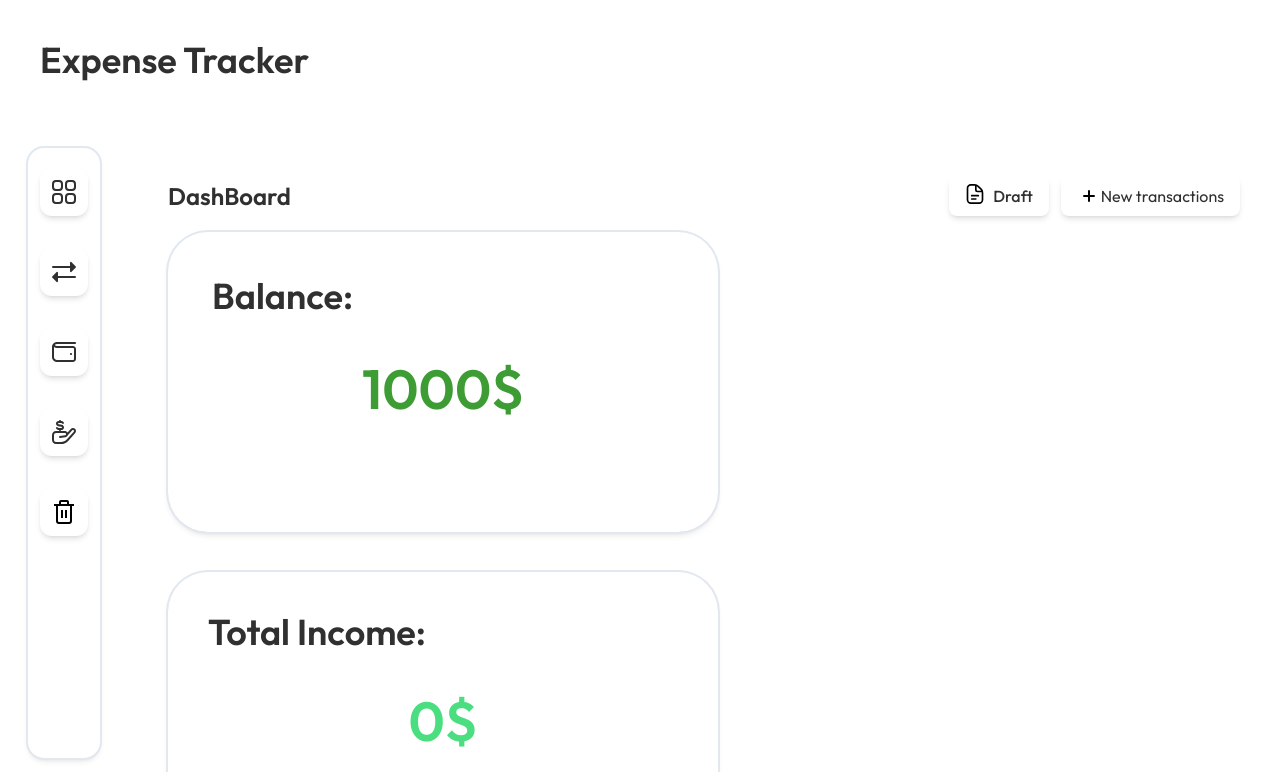
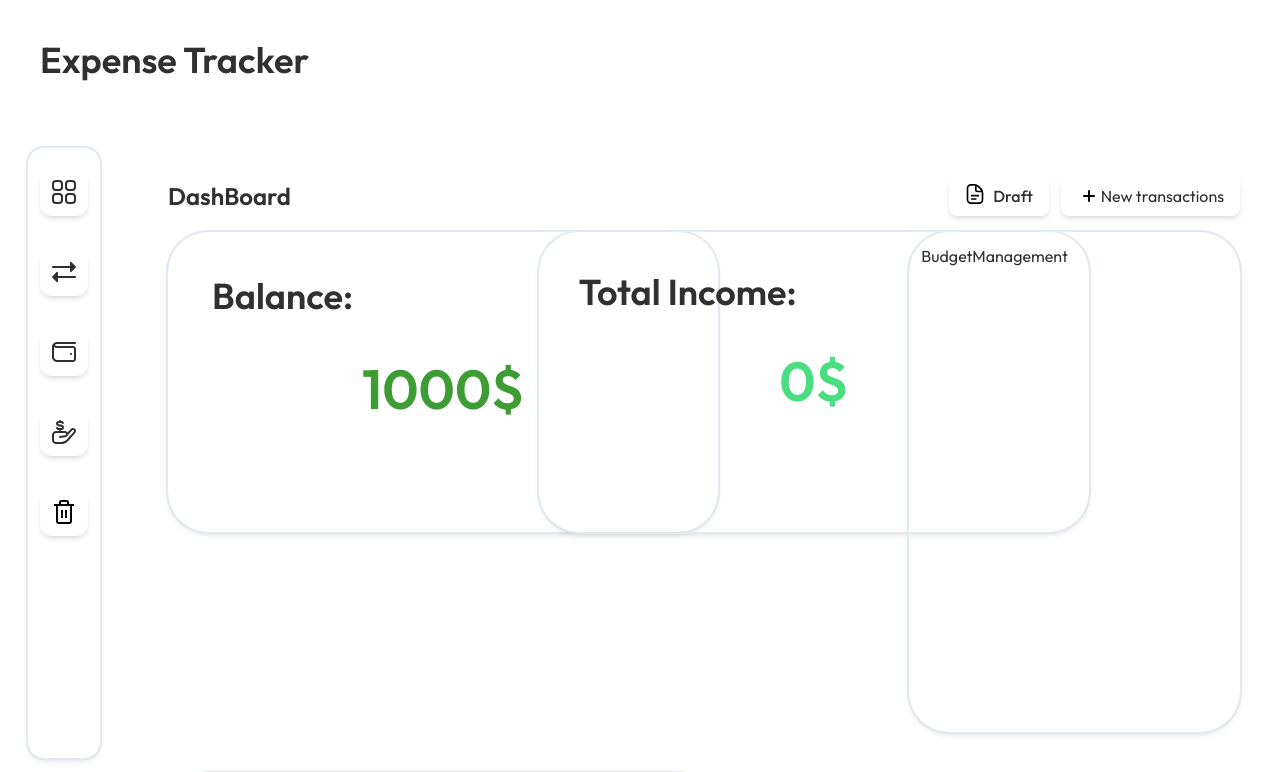
Before and after one commit to reyuer10/react-expense-tracker, a React (Vite) app: page / in a window 1280 px wide. Shown: the top 772 px of the page. Built offline with nearby package versions, Linux system fonts and the light colour scheme.

Commit message:
commit changes at 2:00AM

```diff
--- a/src/modal/Modal.jsx
+++ b/src/modal/Modal.jsx
@@ -31,7 +31,6 @@ export default function Modal({
           <div className="text-right fill-current">
             <button onClick={handleCloseModal} className="p-3">
               <svg
-
                 xmlns="http://www.w3.org/2000/svg"
                 id="Outline"
                 viewBox="0 0 24 24"
--- /dev/null
+++ b/src/pages/dashboard/BudgetManagement.jsx
@@ -0,0 +1,9 @@
+import React from "react";
+
+export default function BudgetManagement() {
+  return (
+    <div className="shadow-md p-3 rounded-[40px] h-[calc(100vh-300px)] ring-2 ring-slate-200">
+      BudgetManagement
+    </div>
+  );
+}
--- a/src/pages/dashboard/DashBoard.jsx
+++ b/src/pages/dashboard/DashBoard.jsx
@@ -19,6 +19,7 @@ import { close_modal, open_modal } from "../../features/transactionSlice";
 import ExpensesEntry from "../entry/ExpensesEntry";
 import IncomeEntry from "../entry/IncomeEntry";
 import DraftButton from "../button/DraftButton";
+import BudgetManagement from "./BudgetManagement";
 
 export default function DashBoard() {
   const dispatch = useDispatch();
@@ -29,35 +30,19 @@ export default function DashBoard() {
     (state) => state.transaction.modalTransactions
   );
 
-  const handleOpenModal = () => {
-    dispatch(open_modal());
-  };
-
-  const handleCloseModal = () => {
-    dispatch(close_modal());
-  };
-
-  const handleOpenExpense = () => {
-    setIsUserChooseExpense(true);
-  };
-
-  const handleCloseExpense = () => {
-    setIsUserChooseExpense(false);
-  };
-
-  const handleOpenIncome = () => {
-    setIsUserChooseIncome(true);
-  };
-
-  const handleCloseIncome = () => {
-    setIsUserChooseIncome(false);
-  };
+  const handleOpenModal = () => dispatch(open_modal());
+  const handleCloseModal = () => dispatch(close_modal());
+  const handleOpenExpense = () => setIsUserChooseExpense(true);
+  const handleCloseExpense = () => setIsUserChooseExpense(false);
+  const handleOpenIncome = () => setIsUserChooseIncome(true);
+  const handleCloseIncome = () => setIsUserChooseIncome(false);
 
   const dashBoardComponent = [
     { id: 1, component: <Balance /> },
     { id: 2, component: <TotalIncome /> },
-    { id: 3, component: <RecentTransaction /> },
-    { id: 4, component: <TotalExpenses /> },
+    { id: 3, component: <BudgetManagement /> },
+    { id: 4, component: <RecentTransaction /> },
+    { id: 5, component: <TotalExpenses /> },
   ];
 
   return (
@@ -71,9 +56,16 @@ export default function DashBoard() {
           <TransactionButton handleOpenModal={handleOpenModal} />
         </div>
       </div>
-      <div className="flex flex-grow flex-wrap gap-10">
+
+      {/* flex flex-grow flex-wrap gap-10 */}
+      <div className="grid grid-cols-3 gap-10">
         {dashBoardComponent.map((component) => (
-          <div key={component.id}>
+          <div
+            key={component.id}
+            className={`row-span-${component.id === 3 ? "2" : "1"} row-span-${
+              component.id === 3 ? "2" : "1"
+            }`}
+          >
             <div>{component.component}</div>
           </div>
         ))}
@@ -100,6 +92,7 @@ export default function DashBoard() {
                   <IncomeEntry
                     isClose={handleCloseModal}
                     onClose={handleCloseModal}
+                    closeIncome={handleCloseIncome}
                   />
                 )}
               </>
--- a/src/pages/entry/IncomeEntry.jsx
+++ b/src/pages/entry/IncomeEntry.jsx
@@ -8,7 +8,7 @@ import DatePicker from "react-datepicker";
 import "react-datepicker/dist/react-datepicker.css";
 import { incCategory } from "./category-expense/incCategory";
 
-export default function IncomeEntry({ isClose }) {
+export default function IncomeEntry({ isClose, closeIncome}) {
   const dispatch = useDispatch();
 
   const [title, setTitle] = useState("");
@@ -35,6 +35,7 @@ export default function IncomeEntry({ isClose }) {
 
     dispatch(close_modal());
     isClose();
+    closeIncome();
   };
 
   return (
--- a/src/root/RootLayout.jsx
+++ b/src/root/RootLayout.jsx
@@ -8,7 +8,7 @@ export default function RootLayout() {
       <div>
         <SideNavBar />
       </div>
-      <div className="m-10">
+      <div className="m-10 w-full">
         <Outlet />
       </div>
     </div>
```
